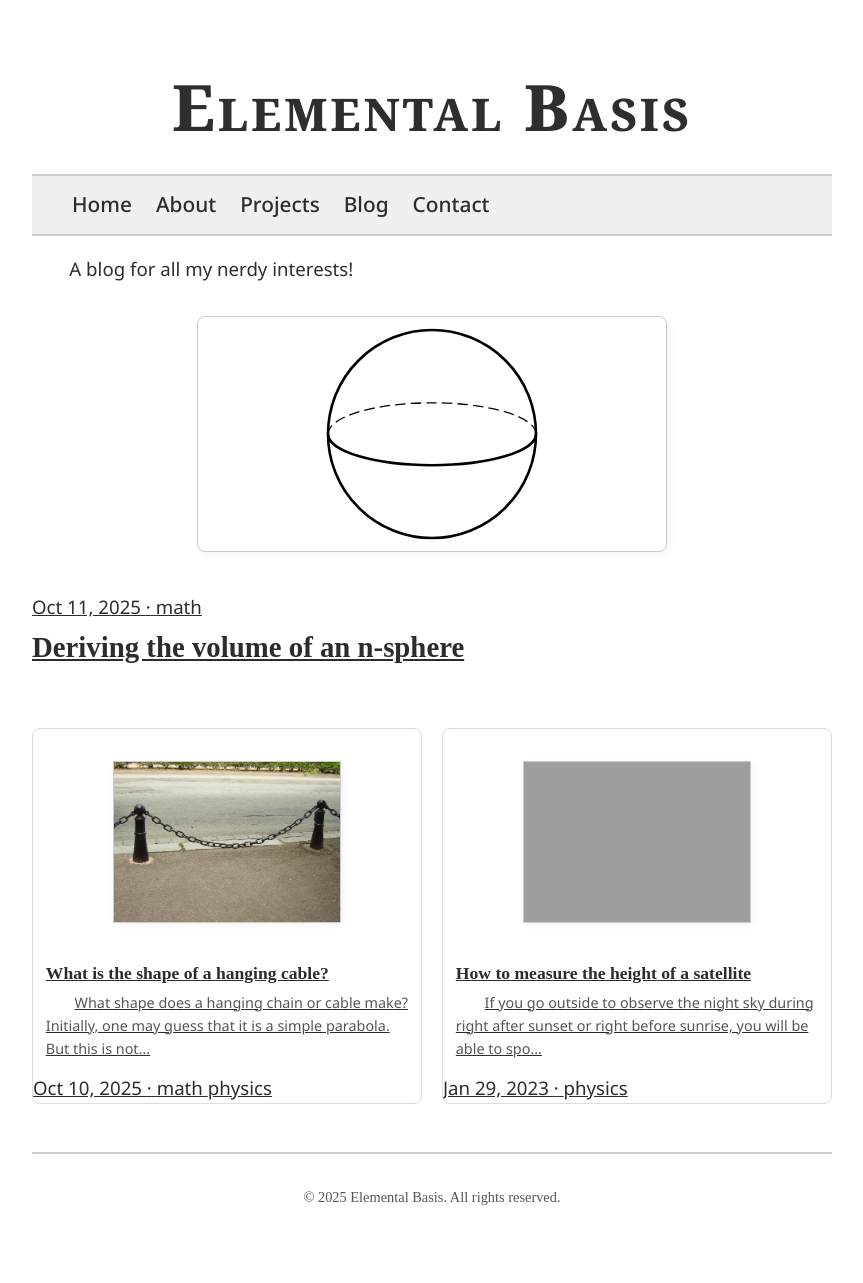
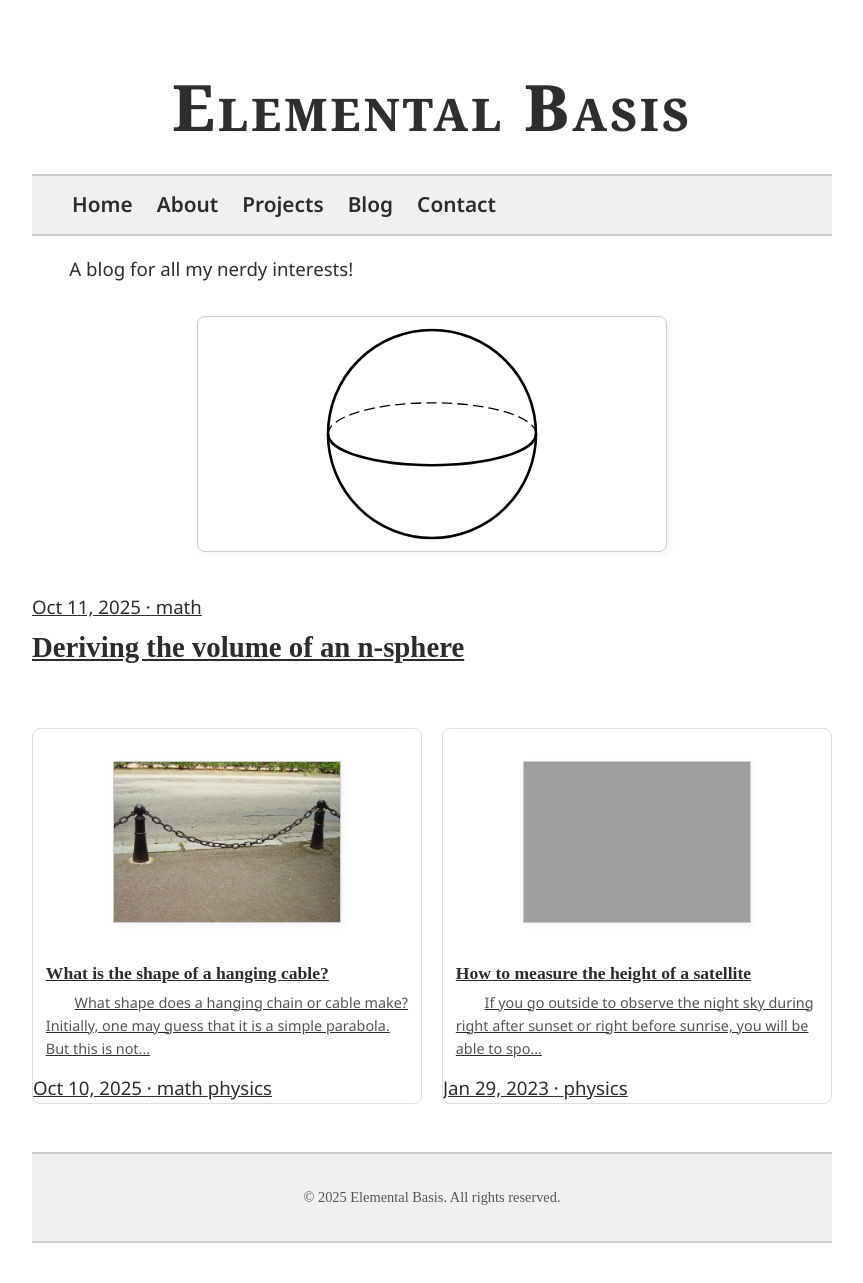
Before and after one commit to elementalbasis/elementalbasis.com, a Jekyll site: the page built from index.md, in a window 1280 px wide. Shown: the whole page, without its empty margins (208-1071 px from the left). Built offline with Jekyll 4.4.1, drawn with Linux system fonts in a browser that asks for light colours; grey boxes are pictures that could not be loaded.

Commit message:
Modified the font of the site nav.

```diff
--- a/assets/css/main.css
+++ b/assets/css/main.css
@@ -61,10 +61,12 @@ footer {
 	padding: 2rem 1rem;
 	text-align: center;
 	border-top: 2px solid #ccc;
+	border-bottom: 2px solid #ccc;
 	font-family: /*'C059',*/ serif;
 	font-size: 0.9rem;
 	color: #555;
 	margin-top: 3rem;
+	background-color: #f0f0f0;
 }
 
 
@@ -125,7 +127,8 @@ footer {
   font-variant: inherit;
   font-weight: 600;*/
   font-size: 1.3rem;
-  font-weight: 500;
+  font-family: 'Noto Sans';
+  font-weight: 600;
   /*transition: color 0.5s ease;*/
 }
 
```
